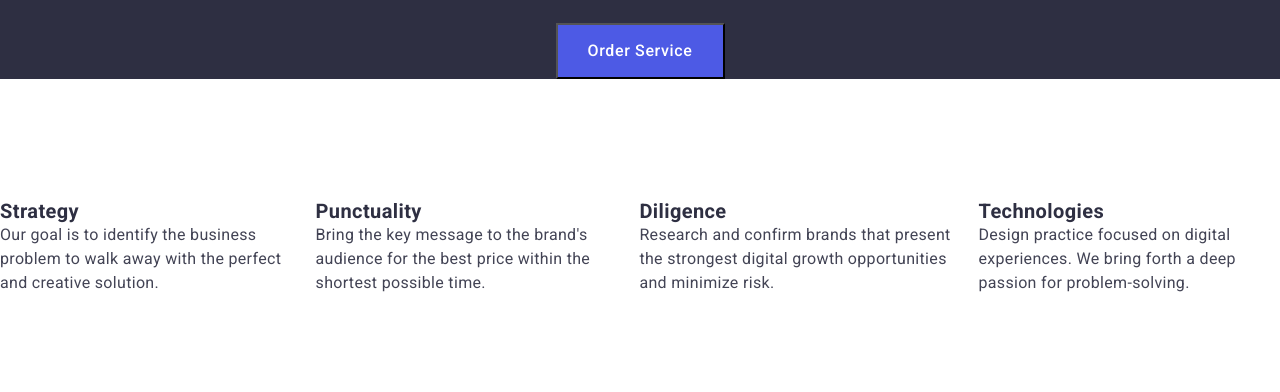
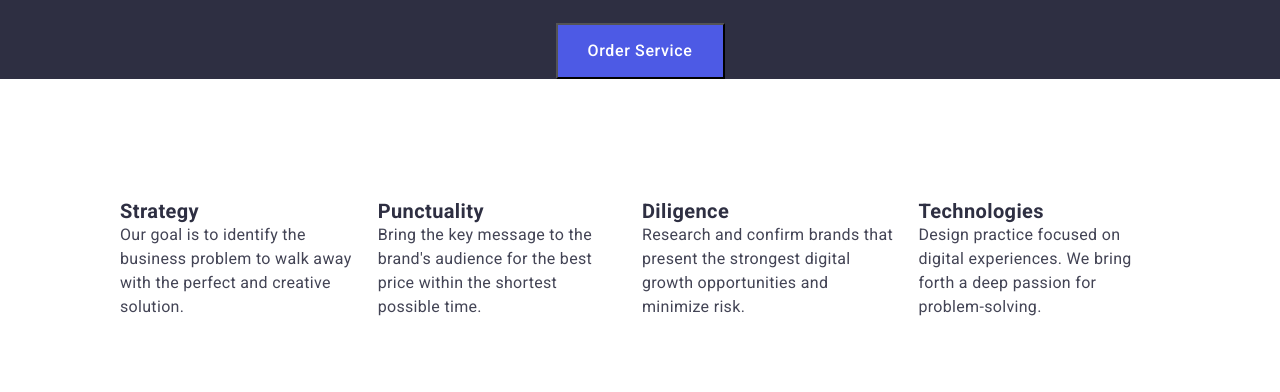
Before and after one commit to krzxs0/goit-markup-hw-03, a plain HTML site: page index.html in a window 1280 px wide. Shown: the part 217-609 px from the top of the page. Drawn offline with nearby package versions, Linux system fonts and the light colour scheme.

Commit message:
ulildiv1213

```diff
--- a/css/style.css
+++ b/css/style.css
@@ -83,10 +83,8 @@ body {
 }
 .box-futures-text {
   display: flex;
-  margin: 0;
+  margin: 0 120px 120px 120px;
   gap: 24px;
-
-  margin-bottom: 120px;
 }
 .section-futures-web {
   margin-top: 120px;
```
